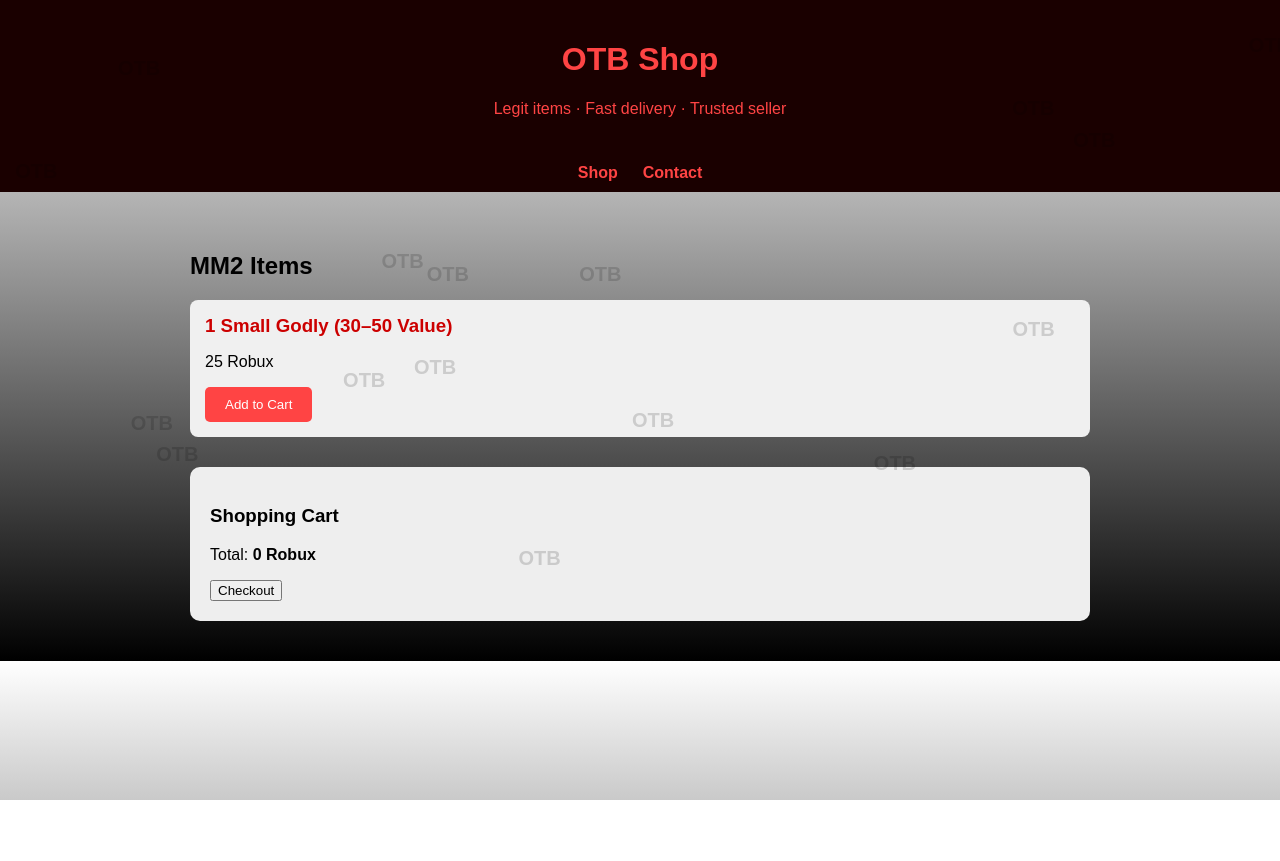
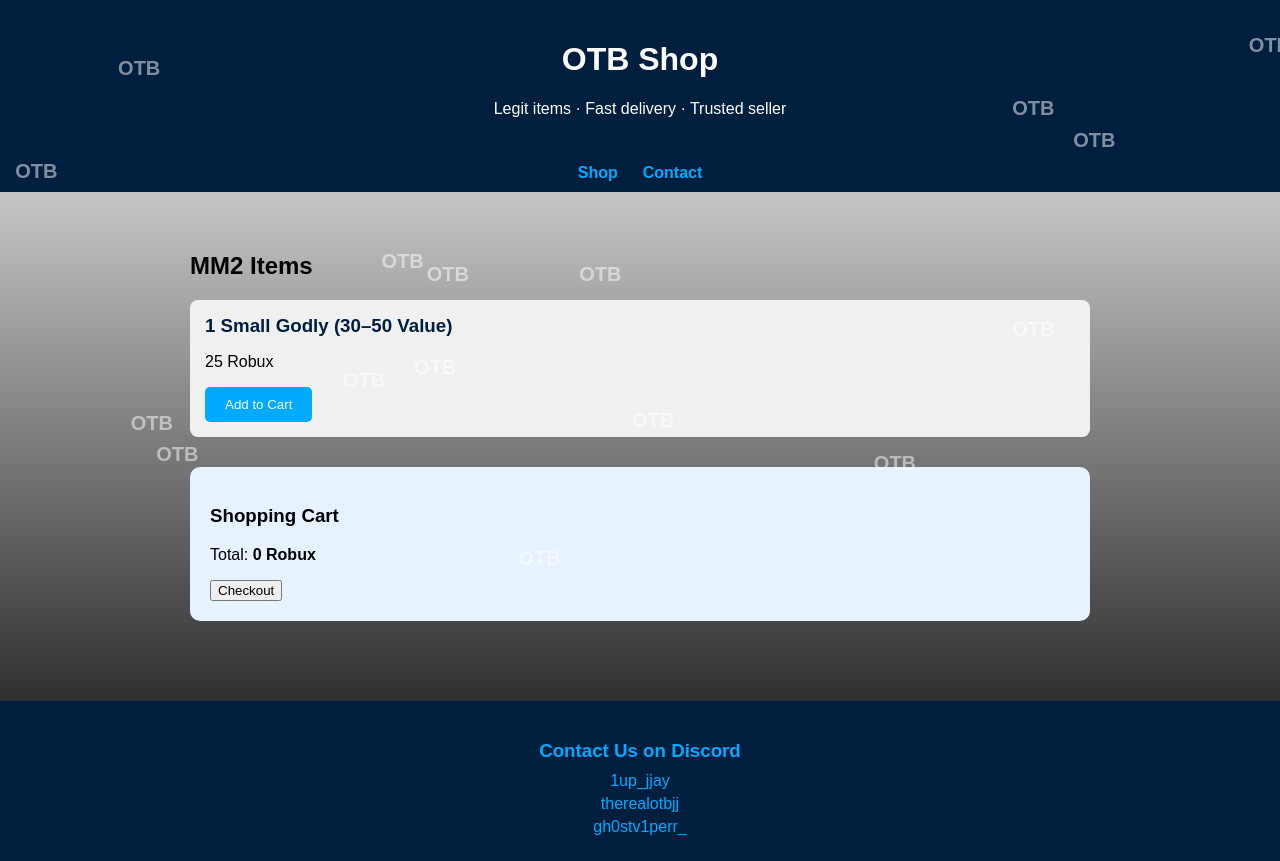
Before and after one commit to Awokennn/otbshop, a plain HTML site: page index.html in a window 1280 px wide. Before the commit the page ends 800 px from the top, so only its background shows below. Drawn offline with Linux system fonts and the light colour scheme.

Commit message:
Update index.html

```diff
--- a/index.html
+++ b/index.html
@@ -14,14 +14,14 @@
     }
 
     header {
-      background: #1a0000;
+      background: #001f3f; /* Navy Blue */
       padding: 20px;
       text-align: center;
-      color: #ff4444;
+      color: #ffffff;
     }
 
     nav {
-      background: #1a0000;
+      background: #001f3f;
       display: flex;
       justify-content: center;
       gap: 25px;
@@ -29,7 +29,7 @@
     }
 
     nav a {
-      color: #ff4444;
+      color: #00aaff;
       text-decoration: none;
       font-weight: bold;
     }
@@ -54,11 +54,11 @@
 
     .item h3 {
       margin: 0 0 10px;
-      color: #cc0000;
+      color: #001f3f;
     }
 
     .item button {
-      background: #ff4444;
+      background: #00aaff;
       border: none;
       padding: 10px 20px;
       color: white;
@@ -67,11 +67,11 @@
     }
 
     .item button:hover {
-      background: #cc0000;
+      background: #0077aa;
     }
 
     #cart {
-      background: #eeeeee;
+      background: #e6f2ff;
       padding: 20px;
       border-radius: 10px;
       margin-top: 30px;
@@ -90,8 +90,8 @@
 
     .ash {
       position: absolute;
-      color: #000000;
-      opacity: 0.15;
+      color: #ffffff; /* White ashes */
+      opacity: 0.5;
       font-size: 20px;
       font-weight: bold;
       user-select: none;
@@ -101,6 +101,23 @@
     @keyframes fall {
       0%   { transform: translateY(-10%); }
       100% { transform: translateY(110vh); }
+    }
+
+    footer {
+      background: #001f3f;
+      color: #00aaff;
+      text-align: center;
+      padding: 20px;
+      margin-top: 40px;
+    }
+
+    footer h3 {
+      margin-bottom: 10px;
+    }
+
+    footer p {
+      margin: 5px 0;
+      font-size: 16px;
     }
   </style>
 </head>
@@ -134,6 +151,13 @@
       <button onclick="checkout()">Checkout</button>
     </div>
   </section>
+
+  <footer id="contact">
+    <h3>Contact Us on Discord</h3>
+    <p>1up_jjay</p>
+    <p>therealotbjj</p>
+    <p>gh0stv1perr_</p>
+  </footer>
 
   <script>
     const cart = [];
```
